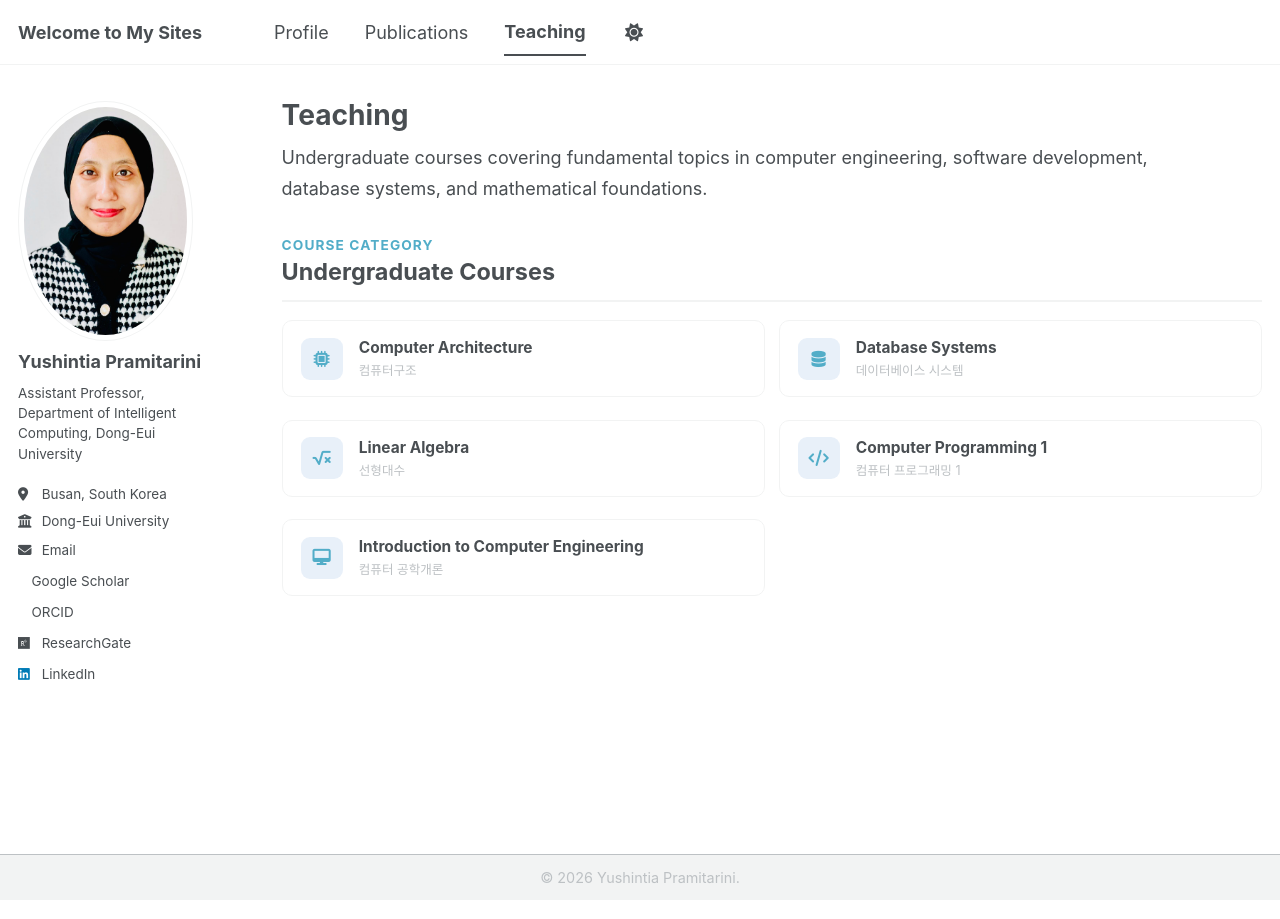
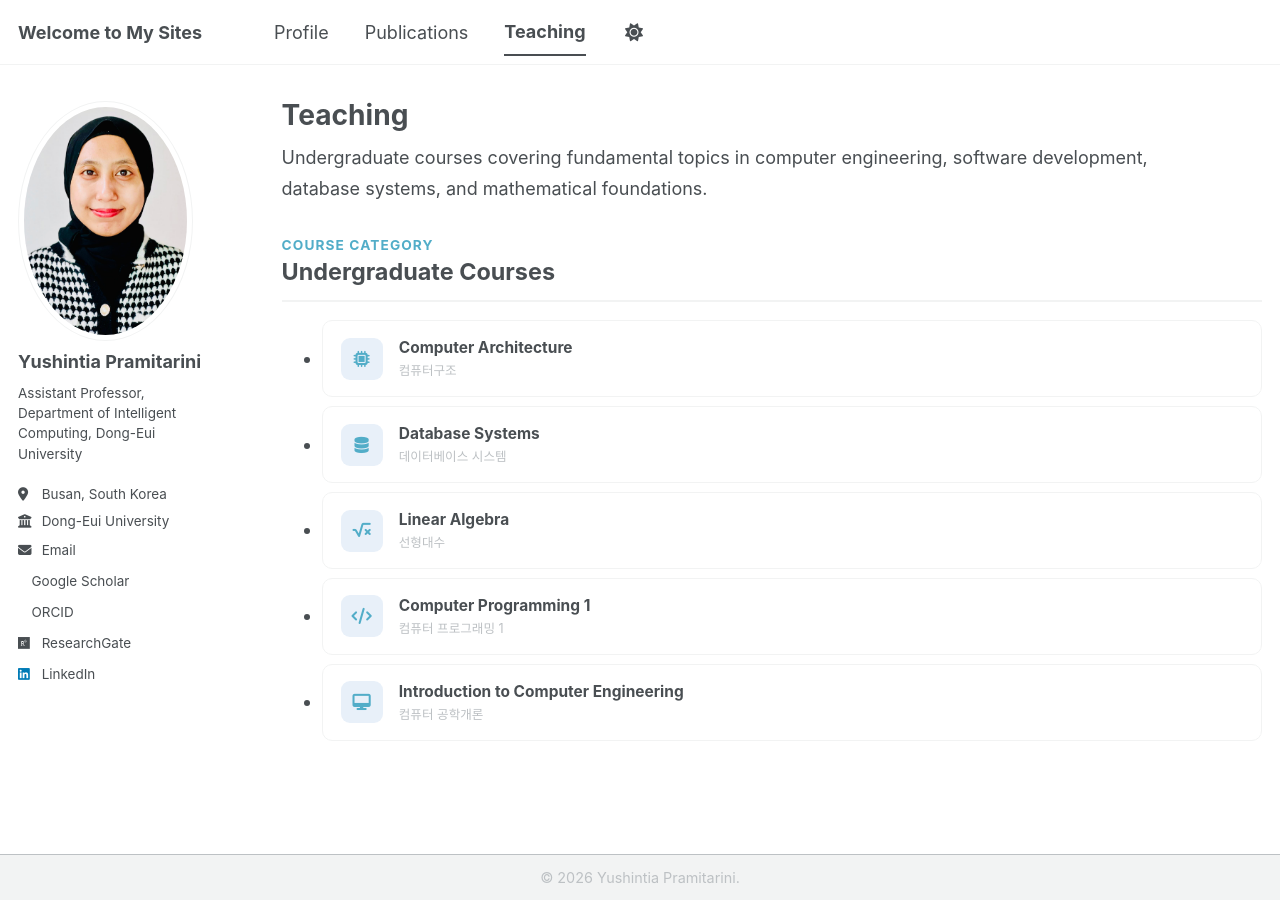
Before and after one commit to yushintia/yushintia.github.io, a Jekyll site: the page built from _pages/teaching.html, in a window 1280 px wide. Built offline with Jekyll 4.4.1, drawn with Linux system fonts in a browser that asks for light colours; a style sheet for code colours, icons or effects is not loaded.

Commit message:
Refactor teaching-list styles and transitions
Refactor teaching-list styles and improve hover effects.

```diff
--- a/assets/css/main.scss
+++ b/assets/css/main.scss
@@ -582,32 +582,23 @@
 }
 
 .teaching-list {
-  display: grid;
-  grid-template-columns: repeat(2, minmax(0, 1fr));
-  gap: 0.75rem;
-
-  margin: 0;
-  padding: 0;
-  list-style: none;
-
   li {
     min-width: 0;
     padding: 0;
 
     border: 1px solid var(--global-border-color);
     border-radius: 10px;
-    background-color: var(--global-bg-color);
+    background: var(--global-bg-color);
 
-    transition:
-      transform 0.2s ease,
-      border-color 0.2s ease,
-      box-shadow 0.2s ease;
+    transition: transform .2s ease,
+                border-color .2s ease,
+                box-shadow .2s ease;
+  }
 
-    &:hover {
-      transform: translateY(-2px);
-      border-color: var(--global-link-color);
-      box-shadow: 0 6px 18px rgba(0, 0, 0, 0.07);
-    }
+  li:has(a.teaching-card):hover {
+    transform: translateY(-2px);
+    border-color: var(--global-link-color);
+    box-shadow: 0 6px 18px rgba(0,0,0,.07);
   }
 }
 
@@ -621,6 +612,17 @@
 
   color: inherit;
   text-decoration: none !important;
+  box-sizing: border-box;
+
+  h3,
+  p {
+    text-decoration: none !important;
+  }
+}
+
+/* Only clickable cards */
+a.teaching-card {
+  cursor: pointer;
 
   &:hover,
   &:focus,
@@ -629,14 +631,14 @@
     text-decoration: none !important;
   }
 
-  h3,
-  p {
-    text-decoration: none !important;
-  }
-
   &:hover .teaching-course h3 {
     color: var(--global-link-color);
   }
+}
+
+/* Non-clickable cards */
+div.teaching-card {
+  cursor: default;
 }
 
 .teaching-icon {
```
